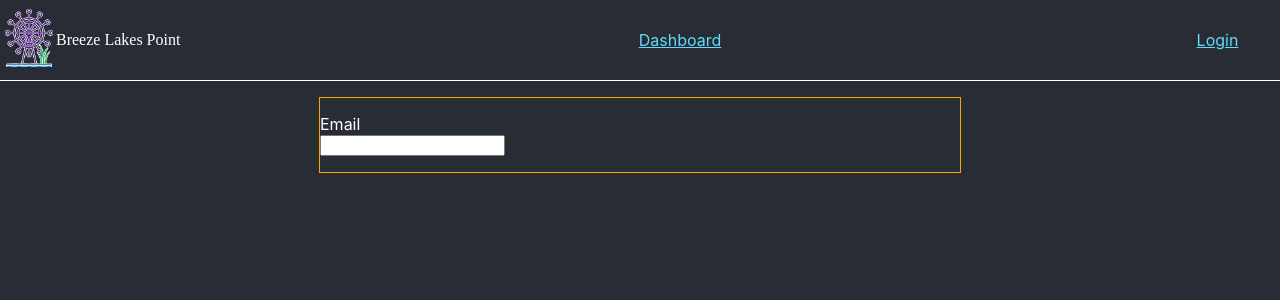
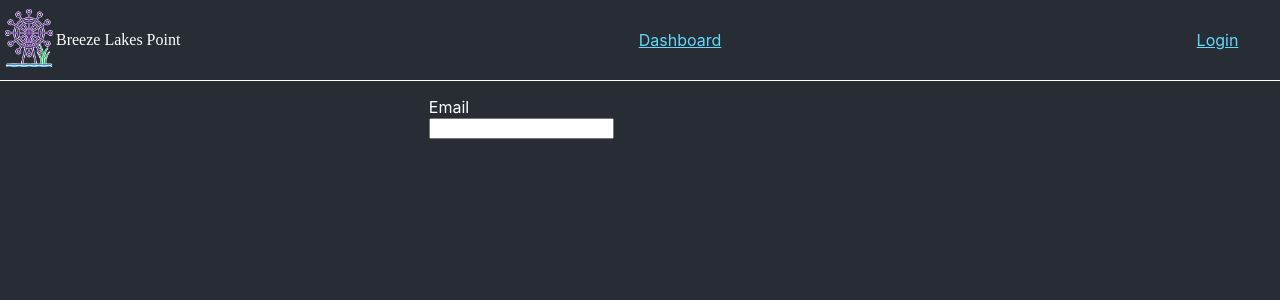
Before and after one commit to kristenkinnearohlmann/breeze-lakes-point-frontend, a React (Create React App) app: page /login in a window 1280 px wide. Shown: the top 300 px of the page. Built offline with nearby package versions, Linux system fonts and the light colour scheme; a web font is replaced by a local one.

Commit message:
Revised format of Login form

```diff
--- a/src/components/Login.css
+++ b/src/components/Login.css
@@ -1,6 +1,5 @@
 .form-style {
-    border: 1px solid orange;
     margin: 0 auto;
     text-align: left;
-    width: 50%;
+    width: 33%;
 }
```
